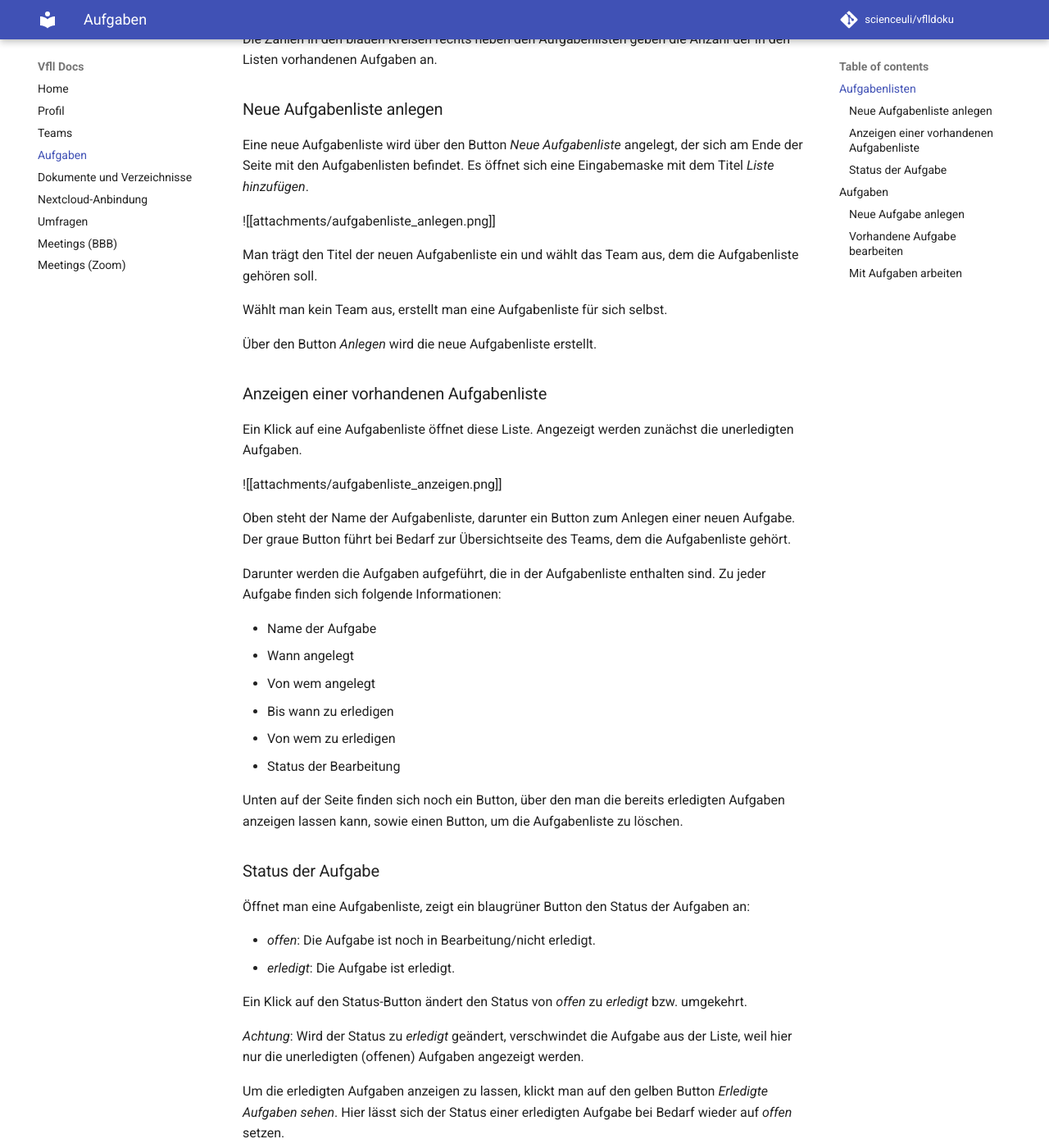
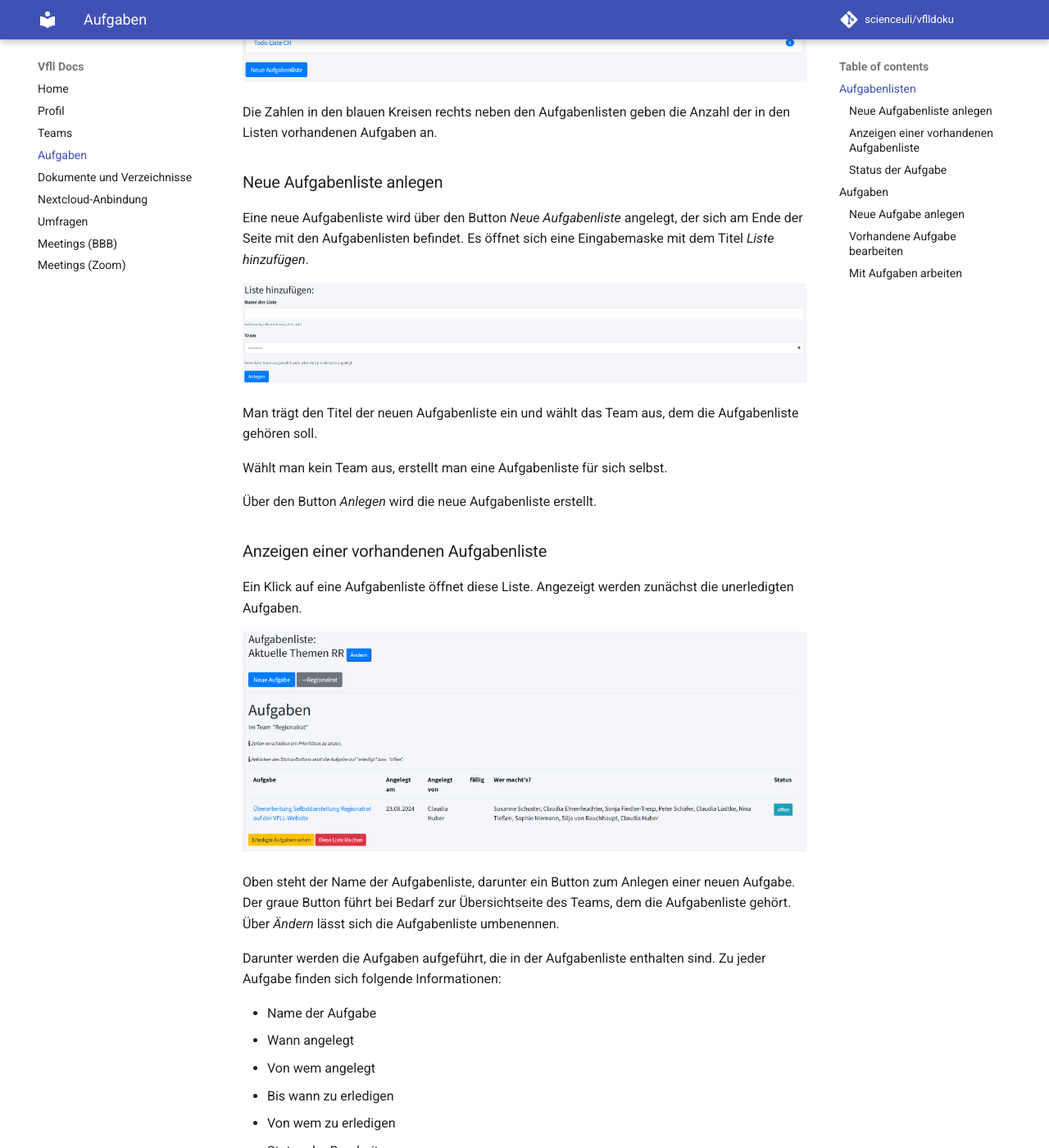
Before and after one commit to scienceuli/vflldoku, an MkDocs documentation site: the page built from docs/aufgaben.md, in a window 1280 px wide and 1400 px high, scrolled down 772 px. Shown: the whole window at 82% size. Built offline with MkDocs 1.6.1 and Material for MkDocs 9.7.7, drawn with Linux system fonts in a browser that asks for light colours; comment, search, counter and statistics services are not loaded; some of the changed text lies outside the part shown.

Commit message:
vault backup: 2025-02-06 16:27:32

```diff
--- a/docs/aufgaben.md
+++ b/docs/aufgaben.md
@@ -11,7 +11,8 @@ angezeigt werden, sortiert nach den Teams.
 
 Unten auf der Seite folgen die privaten Listen, sofern solche angelegt wurden.
 
-![Aufgabenlisten](attachments/aufgabenlisten.png)
+![Aufgabenlisten](attachments/aufgabenlisten_neu.png)
+
 
 Die Zahlen in den blauen Kreisen rechts neben den Aufgabenlisten geben
 die Anzahl der in den Listen vorhandenen Aufgaben an.
@@ -22,7 +23,7 @@ Eine neue Aufgabenliste wird über den Button *Neue Aufgabenliste* angelegt,
 der sich am Ende der Seite mit den Aufgabenlisten befindet. Es öffnet
 sich eine Eingabemaske mit dem Titel *Liste hinzufügen*.
 
-![[attachments/aufgabenliste_anlegen.png]]
+![Aufgabenliste anlegen](attachments/aufgabenliste_anlegen.png)
 
 Man trägt den Titel der neuen Aufgabenliste ein und wählt das Team aus,
 dem die Aufgabenliste gehören soll.
@@ -37,11 +38,11 @@ selbst.
 Ein Klick auf eine Aufgabenliste öffnet diese Liste. Angezeigt werden
 zunächst die unerledigten Aufgaben.
 
-![[attachments/aufgabenliste_anzeigen.png]]
+![Aufgabenliste anzeigen](attachments/aufgabenliste_anzeigen_neu.png)
 
 Oben steht der Name der Aufgabenliste, darunter ein Button zum Anlegen
 einer neuen Aufgabe. Der graue Button führt bei Bedarf zur
-Übersichtseite des Teams, dem die Aufgabenliste gehört.
+Übersichtseite des Teams, dem die Aufgabenliste gehört. Über *Ändern* lässt sich die Aufgabenliste umbenennen.
 
 Darunter werden die Aufgaben aufgeführt, die in der Aufgabenliste
 enthalten sind. Zu jeder Aufgabe finden sich folgende Informationen:
@@ -87,7 +88,7 @@ Namen der Aufgabenliste befindet sich ein Button *Neue Aufgabe*.
 
 Ein Klick darauf öffnet eine Eingabemaske:
 
-![[attachments/aufgaben_anlegen.png]]
+![Aufgabe anlegen](attachments/neue_aufgabe_anlegen.png)
 
 Man trägt die Bezeichnung der neuen Aufgabe ein sowie ggf. eine kurze
 Beschreibung und wählt den Termin, bis zu dem die Aufgabe erledigt sein
@@ -109,7 +110,7 @@ Ein Klick auf den Button *Submit* speichert die neue Aufgabe.
 Klickt man in der Aufgabenliste auf eine Aufgabe, werden deren Details
 angezeigt.
 
-![[attachments/aufgabe_details.png]]
+![Aufgabendetails](attachments/aufgabe_details.png)
 
 Der Titel der Aufgabe und ggf. eine Beschreibung stehen in dem großen Feld
 links. Rechts daneben finden sich drei Buttons:
@@ -151,7 +152,7 @@ Unterhalb der Aufgabe gibt es ein Feld, in dem man einen Kommentar zur Aufgabe e
 Die bereits vorhandenen Kommentare werden darunter angezeigt mit dem
 Namen des/der Kommentierenden und dem Datum.
 
-![[attachments/aufgabe_kommentare.png]]
+![Aufgabe kommentieren](attachments/aufgabe_kommentare.png)
 
 Eigene Kommentare kann man editieren (Stiftsymbol) und löschen (Papierkorbsymbol).
 
```
Also changed, not shown: docs/teams.md (+1 -1 lines), docs/attachments/aufgabenliste_anzeigen_neu.png (added), docs/attachments/aufgabenlisten.png (deleted), docs/attachments/aufgabenlisten_neu.png (added), docs/attachments/neue_aufgabe_anlegen.png (added).
